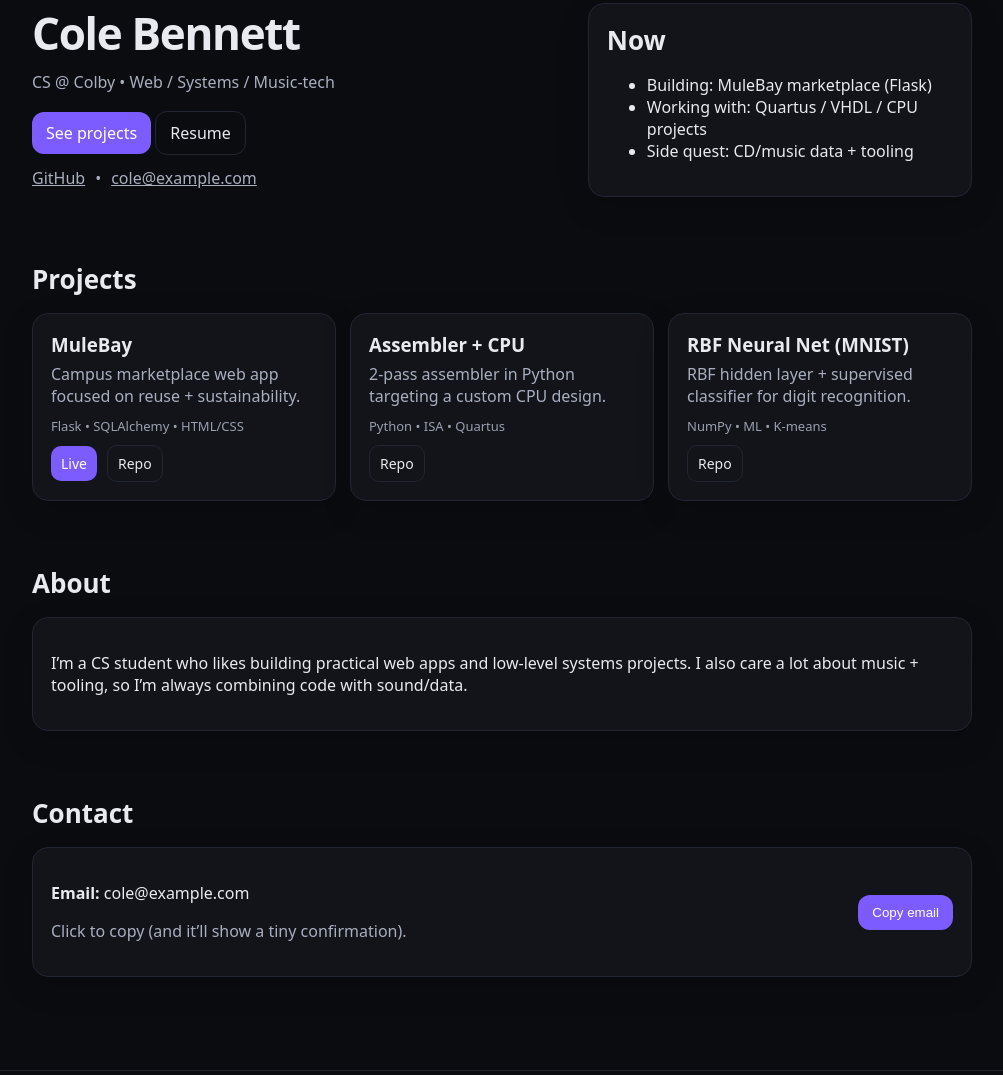
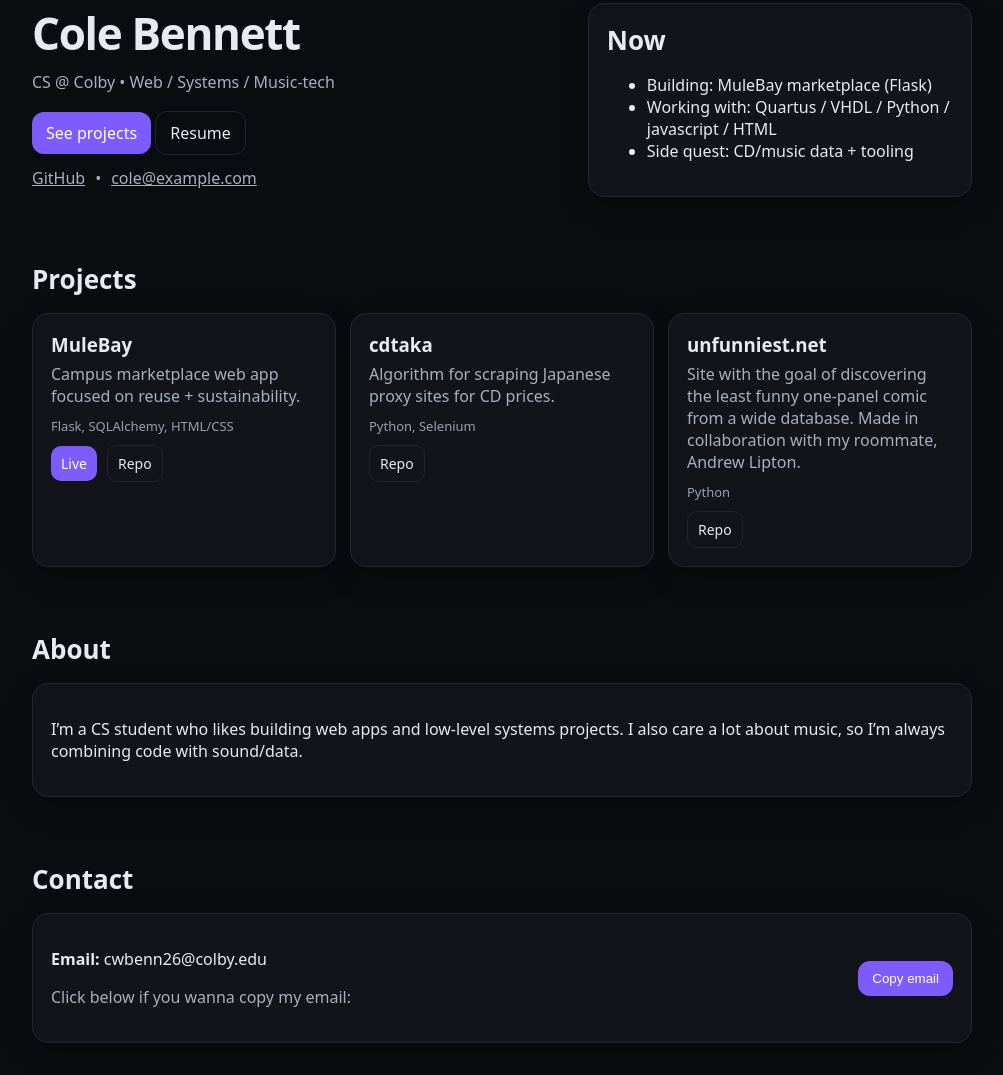
Before and after one commit to colewbennett/colewbennett.github.io, a plain HTML site: page index.html in a window 1280 px wide. Shown: the part 93-1168 px from the top of the page, without its empty margins (138-1141 px from the left). Drawn offline with Linux system fonts and the light colour scheme.

Commit message:
Update index.html

```diff
--- a/index.html
+++ b/index.html
@@ -37,7 +37,7 @@
         <h2>Now</h2>
         <ul>
           <li>Building: MuleBay marketplace (Flask)</li>
-          <li>Working with: Quartus / VHDL / CPU projects</li>
+          <li>Working with: Quartus / VHDL / Python / javascript / HTML</li>
           <li>Side quest: CD/music data + tooling</li>
         </ul>
       </div>
@@ -50,7 +50,7 @@
         <article class="card project">
           <h3>MuleBay</h3>
           <p>Campus marketplace web app focused on reuse + sustainability.</p>
-          <p class="tags">Flask • SQLAlchemy • HTML/CSS</p>
+          <p class="tags">Flask, SQLAlchemy, HTML/CSS</p>
           <div class="row">
             <a class="btn small" href="#" target="_blank" rel="noreferrer">Live</a>
             <a class="btn small ghost" href="#" target="_blank" rel="noreferrer">Repo</a>
@@ -58,22 +58,23 @@
         </article>
 
         <article class="card project">
-          <h3>Assembler + CPU</h3>
-          <p>2-pass assembler in Python targeting a custom CPU design.</p>
-          <p class="tags">Python • ISA • Quartus</p>
+          <h3>cdtaka</h3>
+          <p>Algorithm for scraping Japanese proxy sites for CD prices.</p>
+          <p class="tags">Python, Selenium</p>
           <div class="row">
             <a class="btn small ghost" href="#" target="_blank" rel="noreferrer">Repo</a>
           </div>
         </article>
 
         <article class="card project">
-          <h3>RBF Neural Net (MNIST)</h3>
-          <p>RBF hidden layer + supervised classifier for digit recognition.</p>
-          <p class="tags">NumPy • ML • K-means</p>
+          <h3>unfunniest.net</h3>
+          <p>Site with the goal of discovering the least funny one-panel comic from a wide database. Made in collaboration with my roommate, Andrew Lipton.</p>
+          <p class="tags">Python</p>
           <div class="row">
             <a class="btn small ghost" href="#" target="_blank" rel="noreferrer">Repo</a>
           </div>
         </article>
+
       </div>
     </section>
 
@@ -81,8 +82,8 @@
       <h2>About</h2>
       <div class="card">
         <p>
-          I’m a CS student who likes building practical web apps and low-level systems projects.
-          I also care a lot about music + tooling, so I’m always combining code with sound/data.
+          I’m a CS student who likes building web apps and low-level systems projects.
+          I also care a lot about music, so I’m always combining code with sound/data.
         </p>
       </div>
     </section>
@@ -91,8 +92,8 @@
       <h2>Contact</h2>
       <div class="card row space">
         <div>
-          <p><strong>Email:</strong> <span id="emailText">cole@example.com</span></p>
-          <p class="muted">Click to copy (and it’ll show a tiny confirmation).</p>
+          <p><strong>Email:</strong> <span id="emailText">cwbenn26@colby.edu</span></p>
+          <p class="muted">Click below if you wanna copy my email:</p>
         </div>
         <button id="copyEmailBtn" class="btn" type="button">Copy email</button>
       </div>
```
